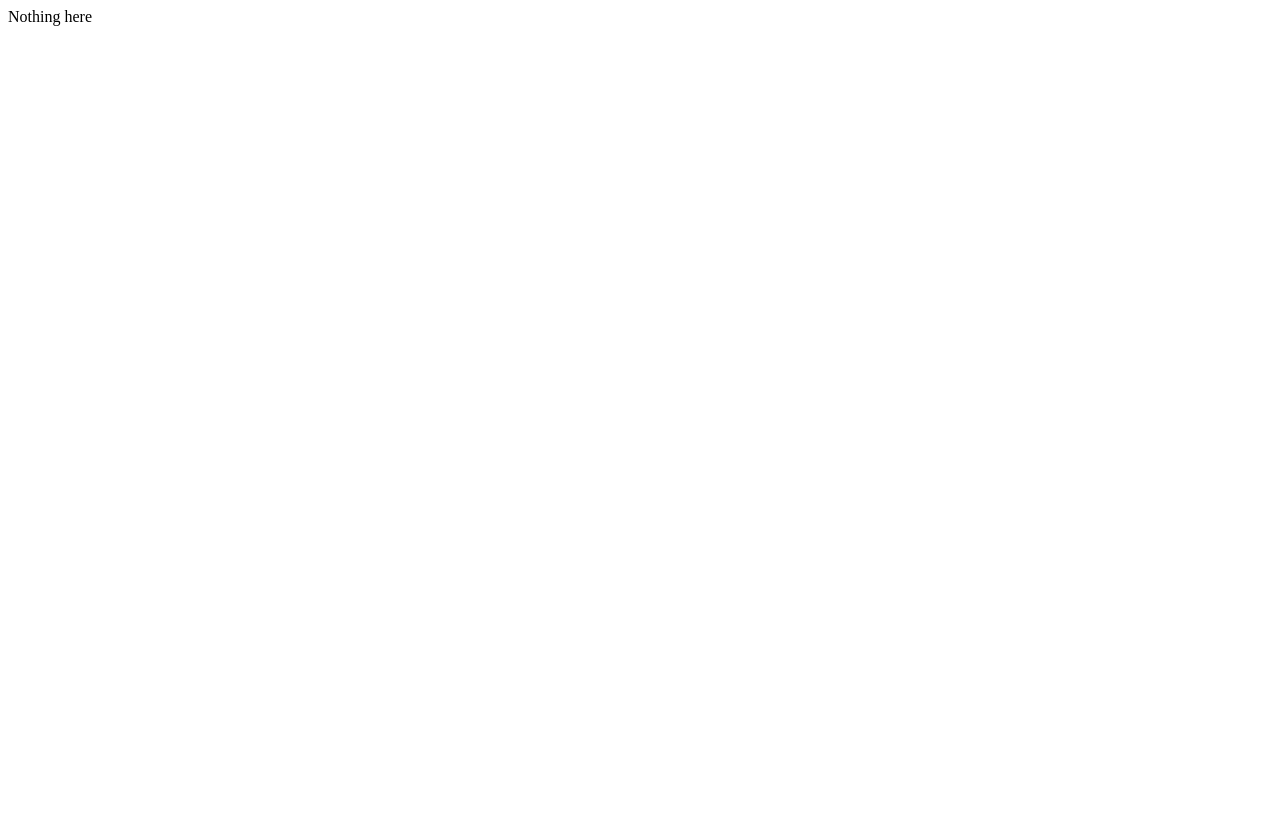
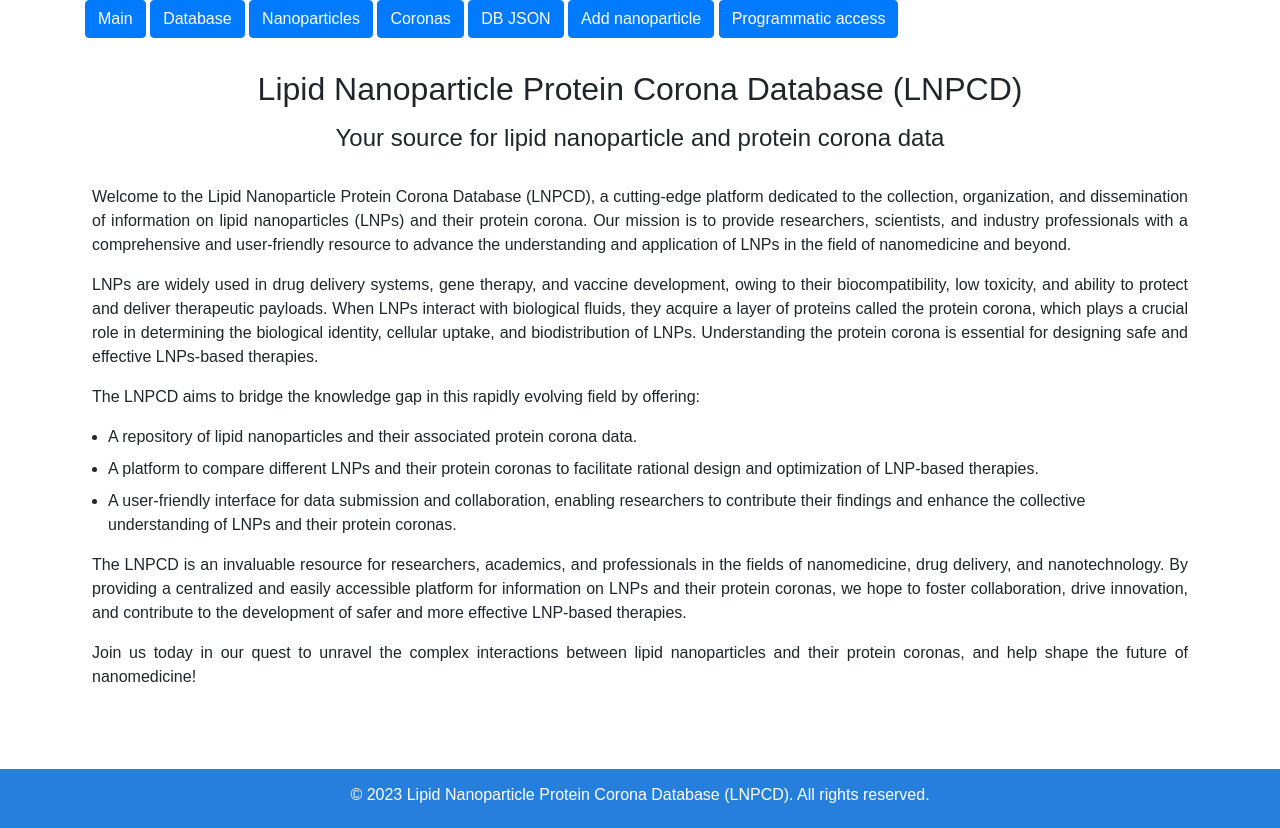
Before and after one commit to Yur-k/lipid-nanoparticles-db, a Flask app: page / in a window 1280 px wide. Before the commit the page is almost empty. Before the commit the page ends 26 px from the top, so only its background shows below. Run offline with Flask 3, Linux system fonts and the light colour scheme; some libraries are stand-ins or nearby versions.

Commit message:
added index page

```diff
--- a/backend/templates/common_buttons.html
+++ b/backend/templates/common_buttons.html
@@ -3,7 +3,6 @@
     <a href="/database" class="btn btn-primary mb-3">Database</a>
     <a href="/nanoparticles" class="btn btn-primary mb-3">Nanoparticles</a>
     <a href="/coronas" class="btn btn-primary mb-3">Coronas</a>
-    <!-- <a href="/proteins" class="btn btn-primary mb-3">Proteins</a> -->
     <a href="/api/np/get" class="btn btn-primary mb-3" target="_blank" >DB JSON</a>
     <a href="/add_nanoparticle" class="btn btn-primary mb-3">Add nanoparticle</a>
     <a href="/api_documentation" class="btn btn-primary mb-3">Programmatic access</a>
--- a/backend/templates/index.html
+++ b/backend/templates/index.html
@@ -1,2 +1,81 @@
+<!DOCTYPE html>
+<html lang="en">
+<head>
+    <meta charset="UTF-8">
+    <meta name="viewport" content="width=device-width, initial-scale=1.0">
+    {% include "common_head_scripts.html" %}
+    <title>Lipid Nanoparticle Protein Corona Database (LNPCD)</title>
+    <style>
+        body {
+            font-family: Arial, sans-serif;
+            margin: 0;
+            padding: 0;
+        }
 
-Nothing here
+        main {
+            padding: 2em;
+            max-width: 1160px;
+            margin: 0 auto;
+        }
+
+        h1 {
+            font-size: 2em;
+            margin-bottom: 0.5em;
+        }
+
+        h2 {
+            font-size: 1.5em;
+            margin-bottom: 0.5em;
+        }
+
+        ul {
+            list-style-type: disc;
+            padding-left: 1em;
+        }
+
+        li {
+            margin-bottom: 0.5em;
+        }
+
+        footer {
+            background-color: #277fdd;
+            color: white;
+            text-align: center;
+            padding: 1em;
+            margin-top: 2em;
+        }
+
+        p {
+            text-align: justify;
+        }
+    </style>
+</head>
+<body>
+    {% include "common_buttons.html" %}
+    <div class="container">
+        <div class="col-12">
+            <h1 class="text-center my-3">Lipid Nanoparticle Protein Corona Database (LNPCD)</h1>
+            <h2 class="text-center my-0">Your source for lipid nanoparticle and protein corona data</h2>
+        </div>
+    </div>
+    <main>
+        <p>Welcome to the Lipid Nanoparticle Protein Corona Database (LNPCD), a cutting-edge platform dedicated to the collection, organization, and dissemination of information on lipid nanoparticles (LNPs) and their protein corona. Our mission is to provide researchers, scientists, and industry professionals with a comprehensive and user-friendly resource to advance the understanding and application of LNPs in the field of nanomedicine and beyond.</p>
+
+        <p>LNPs are widely used in drug delivery systems, gene therapy, and vaccine development, owing to their biocompatibility, low toxicity, and ability to protect and deliver therapeutic payloads. When LNPs interact with biological fluids, they acquire a layer of proteins called the protein corona, which plays a crucial role in determining the biological identity, cellular uptake, and biodistribution of LNPs. Understanding the protein corona is essential for designing safe and effective LNPs-based therapies.</p>
+
+        <p>The LNPCD aims to bridge the knowledge gap in this rapidly evolving field by offering:</p>
+
+        <ul>
+            <li>A repository of lipid nanoparticles and their associated protein corona data.</li>
+            <li>A platform to compare different LNPs and their protein coronas to facilitate rational design and optimization of LNP-based therapies.</li>
+            <li>A user-friendly interface for data submission and collaboration, enabling researchers to contribute their findings and enhance the collective understanding of LNPs and their protein coronas.</li>
+        </ul>
+
+        <p>The LNPCD is an invaluable resource for researchers, academics, and professionals in the fields of nanomedicine, drug delivery, and nanotechnology. By providing a centralized and easily accessible platform for information on LNPs and their protein coronas, we hope to foster collaboration, drive innovation, and contribute to the development of safer and more effective LNP-based therapies.</p>
+        <p>Join us today in our quest to unravel the complex interactions between lipid nanoparticles and their protein coronas, and help shape the future of nanomedicine!</p>
+    </main>
+    <footer>
+        <h6>&copy; 2023 Lipid Nanoparticle Protein Corona Database (LNPCD). All rights reserved.</h6>
+    </footer>
+</body>
+</html>
```
